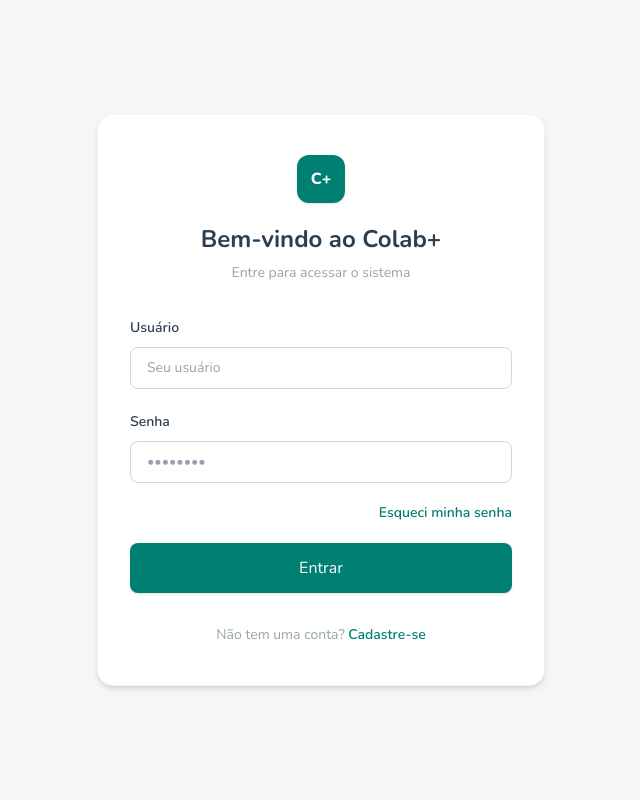
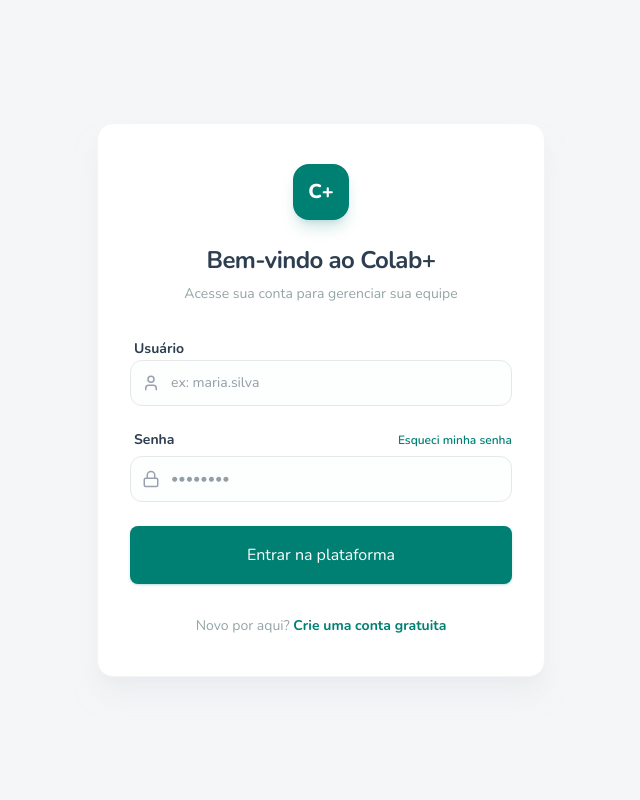
Before and after one commit to Grupo-05-Turma-JavaScript-10/sistema-cadastro-rh-FrontEnd, a React (Vite) app: page /login in a window 1280 px wide. Shown: the top 800 px of the page, without its empty margins (319-959 px from the left). Built offline with nearby package versions, Linux system fonts and the light colour scheme.

Commit message:
refactor: refatora UI para melhor legibilidade e consistência visual

```diff
--- a/src/pages/Login.tsx
+++ b/src/pages/Login.tsx
@@ -3,6 +3,7 @@ import { Link, useNavigate } from "react-router-dom";
 import { Button } from "../components/ui/Button";
 import { AuthContext } from "../contexts/AuthContext";
 import type UsuarioLogin from "../models/UsuarioLogin";
+import { User, Lock } from "lucide-react";
 
 export function Login() {
   const navigate = useNavigate();
@@ -32,77 +33,85 @@ export function Login() {
 
  return (
       <div className="min-h-screen bg-background-light flex items-center justify-center px-4 py-10">
-      <div className="w-full max-w-md bg-surface-white rounded-2xl shadow-md border border-gray-100 px-8 py-10">
+        <div className="w-full max-w-md bg-white rounded-2xl shadow-xl shadow-gray-200/50 border border-gray-100 px-8 py-10">
+
           <div className="flex flex-col items-center text-center">
-          <div className="w-12 h-12 rounded-xl bg-primary-teal text-white font-extrabold flex items-center justify-center shadow-sm">
+            <div className="w-14 h-14 rounded-2xl bg-primary-teal text-white font-extrabold flex items-center justify-center shadow-lg shadow-primary-teal/20 text-xl">
               C+
             </div>
-          <h1 className="mt-5 text-2xl font-bold text-corporate-slate">
+            <h1 className="mt-6 text-2xl font-bold text-corporate-slate tracking-tight">
               Bem-vindo ao Colab+
             </h1>
             <p className="mt-2 text-sm text-metallic-silver">
-            Entre para acessar o sistema
+              Acesse sua conta para gerenciar sua equipe
             </p>
           </div>
 
-        <form className="mt-8 space-y-5" onSubmit={handleSubmit}>
-          <div>
-            <label className="text-sm font-semibold text-corporate-slate">
+          <form className="mt-8 space-y-6" onSubmit={handleSubmit}>
+            <div className="space-y-1.5">
+              <label className="text-sm font-bold text-corporate-slate ml-1">
                 Usuário
               </label>
+              <div className="relative group">
+                <span className="absolute left-3 top-1/2 -translate-y-1/2 text-gray-400 group-focus-within:text-primary-teal transition-colors">
+                  <User size={18} />
+                </span>
                 <input
                   type="text"
-              id="usuario"
                   name="usuario"
-              placeholder="Seu usuário"
+                  placeholder="ex: maria.silva"
                   value={usuarioLogin.usuario}
                   onChange={atualizarEstado}
-              className="mt-2 w-full rounded-lg border border-gray-300 px-4 py-2.5 text-sm text-corporate-slate placeholder:text-gray-400 outline-none transition focus:border-primary-teal focus:ring-2 focus:ring-primary-teal/20"
+                  className="w-full pl-10 pr-4 py-3 rounded-xl border border-gray-200 bg-gray-50/30 outline-none transition-all focus:bg-white focus:border-primary-teal focus:ring-4 focus:ring-primary-teal/10 text-sm text-corporate-slate"
                   required
                 />
               </div>
+            </div>
 
-          <div>
-            <label className="text-sm font-semibold text-corporate-slate">
+            <div className="space-y-1.5">
+              <div className="flex justify-between items-center ml-1">
+                <label className="text-sm font-bold text-corporate-slate">
                   Senha
                 </label>
+                <Link
+                  to="/recuperar-senha"
+                  className="text-xs font-semibold text-primary-teal hover:underline"
+                >
+                  Esqueci minha senha
+                </Link>
+              </div>
+              <div className="relative group">
+                <span className="absolute left-3 top-1/2 -translate-y-1/2 text-gray-400 group-focus-within:text-primary-teal transition-colors">
+                  <Lock size={18} />
+                </span>
                 <input
                   type="password"
-              id="senha"
                   name="senha"
                   placeholder="••••••••"
                   value={usuarioLogin.senha}
                   onChange={atualizarEstado}
-              className="mt-2 w-full rounded-lg border border-gray-300 px-4 py-2.5 text-sm text-corporate-slate placeholder:text-gray-400 outline-none transition focus:border-primary-teal focus:ring-2 focus:ring-primary-teal/20"
+                  className="w-full pl-10 pr-4 py-3 rounded-xl border border-gray-200 bg-gray-50/30 outline-none transition-all focus:bg-white focus:border-primary-teal focus:ring-4 focus:ring-primary-teal/10 text-sm text-corporate-slate"
                   required
                 />
               </div>
-
-          <div className="flex items-center justify-end">
-            <Link
-              to="/recuperar-senha"
-              className="text-sm font-semibold text-primary-teal hover:brightness-90"
-            >
-              Esqueci minha senha
-            </Link>
             </div>
 
             <Button
               type="submit"
-            className="w-full py-3 text-base"
+              className="w-full py-4 text-base font-bold shadow-lg shadow-primary-teal/20 transition-transform active:scale-[0.98]"
               isLoading={isLoading}
             >
-            Entrar
+              Entrar na plataforma
             </Button>
           </form>
 
           <p className="mt-8 text-center text-sm text-metallic-silver">
-          Não tem uma conta?{" "}
+            Novo por aqui?{" "}
             <Link
               to="/cadastro"
-            className="font-semibold text-primary-teal hover:brightness-90"
+              className="font-bold text-primary-teal hover:underline"
             >
-            Cadastre-se
+              Crie uma conta gratuita
             </Link>
           </p>
         </div>
```
Lines whose indentation alone changed are shown as unchanged.
